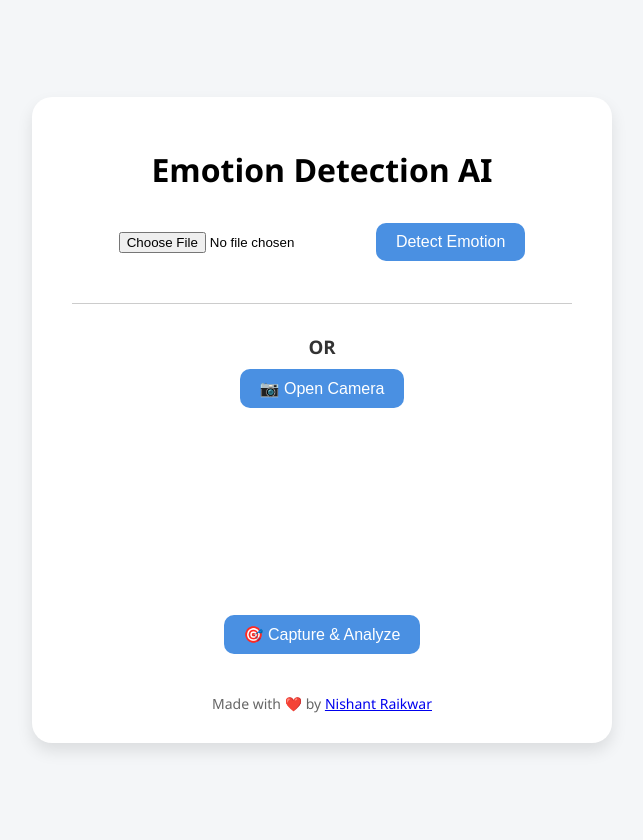
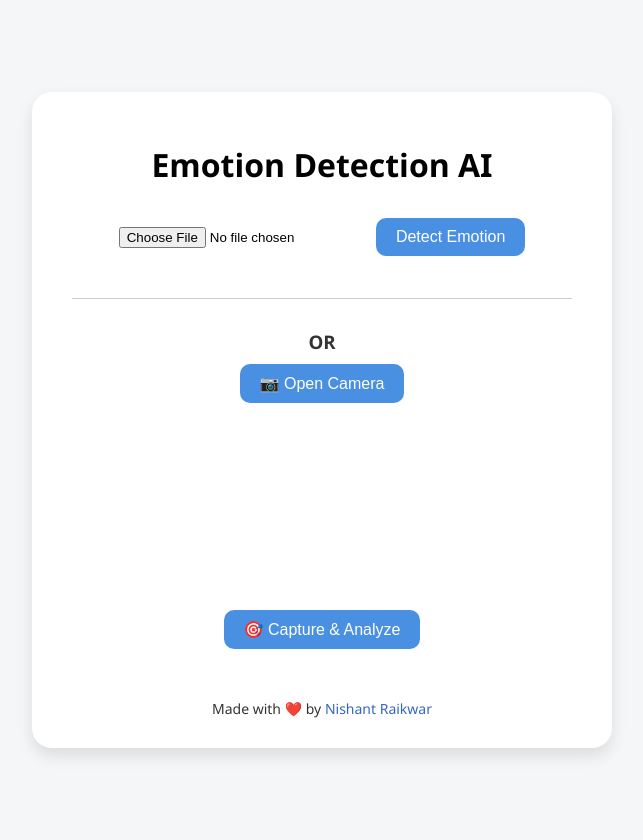
Before and after one commit to nishantxcode/emotion-detection-app, a Django app: page / in a window 1280 px wide. Shown: the whole page, without its empty margins (318-961 px from the left). Run offline with Django 5.2, Linux system fonts and the light colour scheme.

Commit message:
Modified Footer

```diff
--- a/emotion_app/static/css/style.css
+++ b/emotion_app/static/css/style.css
@@ -102,8 +102,16 @@ body {
 
 
   footer {
-    margin-top: 30px;
+    margin-top: 40px;
+    text-align: center;
     font-size: 14px;
-    color: #666;
-    text-align: center;
+    color: #333;
   }
+
+  footer a {
+    color: #3366cc;
+    text-decoration: none;
+  }
+  footer a:hover {
+    text-decoration: underline;
+  }
--- a/emotion_app/templates/index.html
+++ b/emotion_app/templates/index.html
@@ -254,7 +254,7 @@
     </script>
 
     <footer>
-      Made with ❤️ by <a href="https://www.instagram.com/nishantyt/"> Nishant Raikwar </a>
+      Made with ❤️ by <a href="https://www.instagram.com/nishantyt/" target="_blank"> Nishant Raikwar </a>
     </footer>
 
   </div>
```
